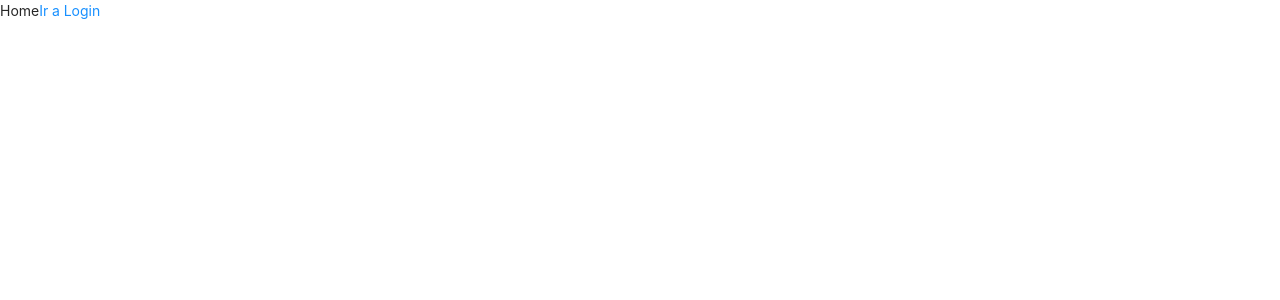
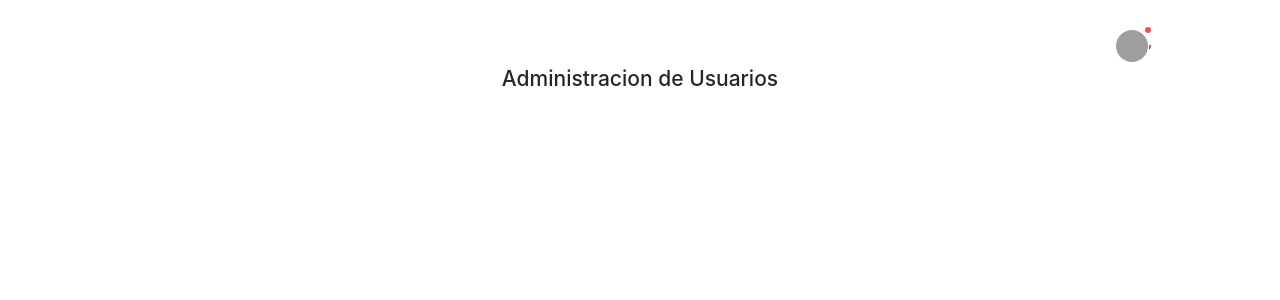
Before and after one commit to MariangelMM/Crud-react, a React (Create React App) app: page /login in a window 1280 px wide. Both pictures are taken after typing "Sample" into the empty fields and a click on the button "Ingresar". Shown: the top 300 px of the page. Built offline with nearby package versions, Linux system fonts and the light colour scheme; grey boxes are pictures that could not be loaded.

Commit message:
Home and Header

```diff
--- a/src/App.js
+++ b/src/App.js
@@ -26,7 +26,7 @@ user && setAuth(user)
             {!auth.isAuth ? <Login setAuth={setAuth} /> : <Redirect to="/" />}
           </Route>
           <Route path="/">
-            {auth.isAuth ? <Home /> : <Redirect to="/login" />}
+            {auth.isAuth ? <Home setAuth={setAuth} auth={auth} /> : <Redirect to="/login" />}
           </Route>
         </Switch>
       </div>
--- /dev/null
+++ b/src/components/layouts/Header.js
@@ -0,0 +1,35 @@
+import React from "react";
+import { useHistory} from "react-router-dom"
+import { Popover, Badge, Avatar, Button } from 'antd';
+import { UserOutlined ,ExportOutlined } from "@ant-design/icons"
+
+export const Header =({auth, setAuth}) =>{
+
+    const history= useHistory();
+
+    const handleLogOut =() =>{
+     localStorage.removeItem("user")
+     setAuth(false);
+     history.push("/login");
+    };
+
+    const content= (
+        <Button type="link" className="header_btn_logout" onClick={handleLogOut}>
+            <ExportOutlined />
+           &nbsp;cerrar sesion
+        </Button>
+    );
+    return (
+        <div className="header__container">
+        <Popover content={content} title={`${auth.nombre}@everis.com`}>
+            <Badge dot={true}>
+          <Avatar
+          src= "https://zos.alipayobjects.com/rmsportal/ODTLcjxAfvqbxHnVXCYX.png"
+          icon={<UserOutlined />}
+          className="avatar-item"
+          />
+          </Badge>
+        </Popover>,
+        </div>
+    );
+};
--- /dev/null
+++ b/src/components/layouts/layout.css
@@ -0,0 +1,12 @@
+
+
+.header__container {
+    display: flex;
+    justify-content: flex-end;
+  }
+
+  .header__btn-logout {
+    background: #d14848 !important;
+    color: #fff !important;
+    border-radius: 10px !important;
+  }
--- a/src/pages/Home.js
+++ b/src/pages/Home.js
@@ -1,11 +1,11 @@
-import React from 'react'
-import { Link } from "react-router-dom";
+import React from 'react';
+import { Header} from "../components/layouts/Header";
 
-export const Home = () => {
+export const Home = ({auth, setAuth}) => {
     return (
-        <div>
-            Home
-            <Link to="/login">Ir a Login</Link>
+        <div className="home__container">
+          <Header setAuth={setAuth} auth={auth}/>
+          <h2 className="home__title">Administracion de Usuarios</h2>
         </div>
     )
 }
```
